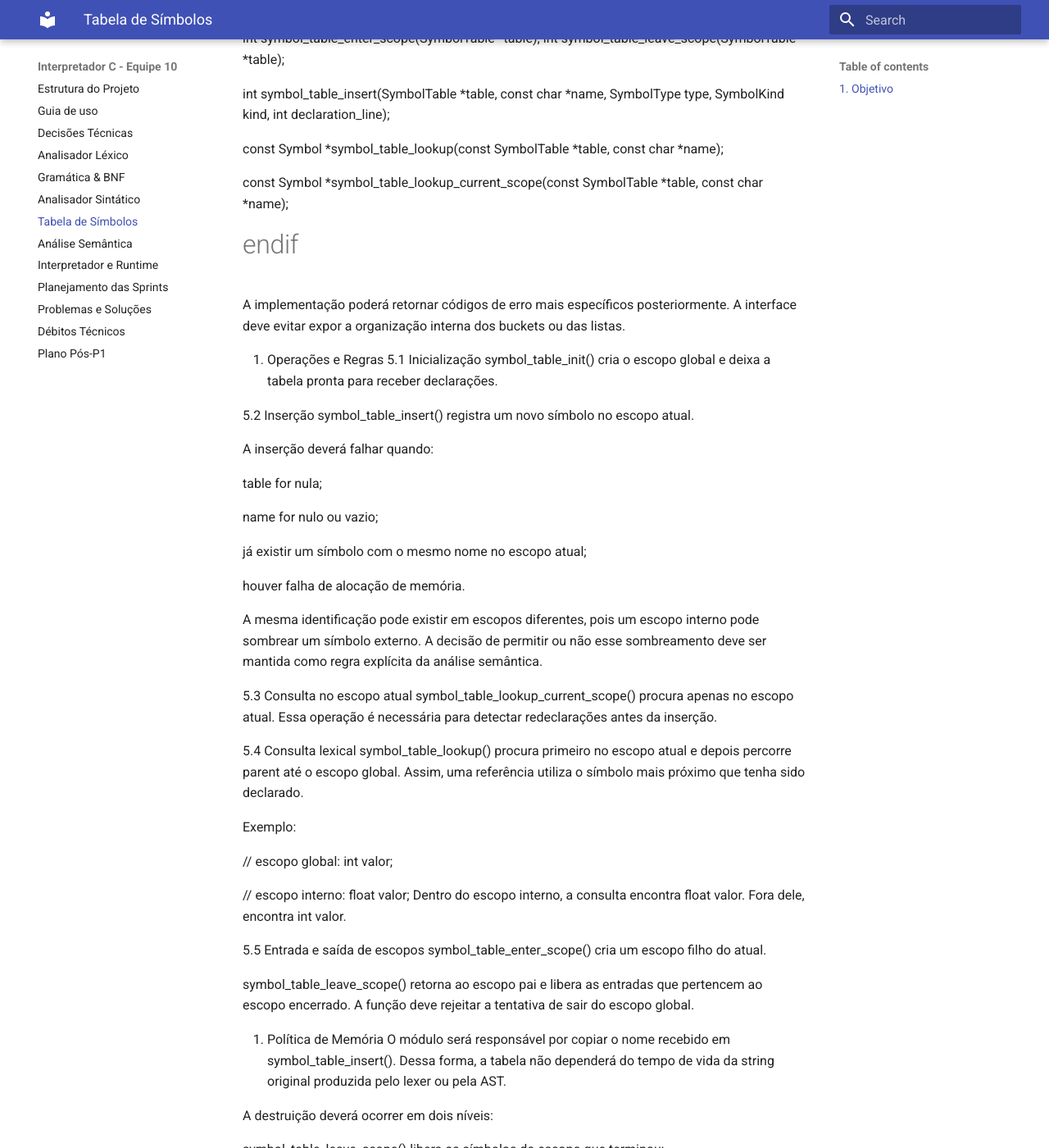
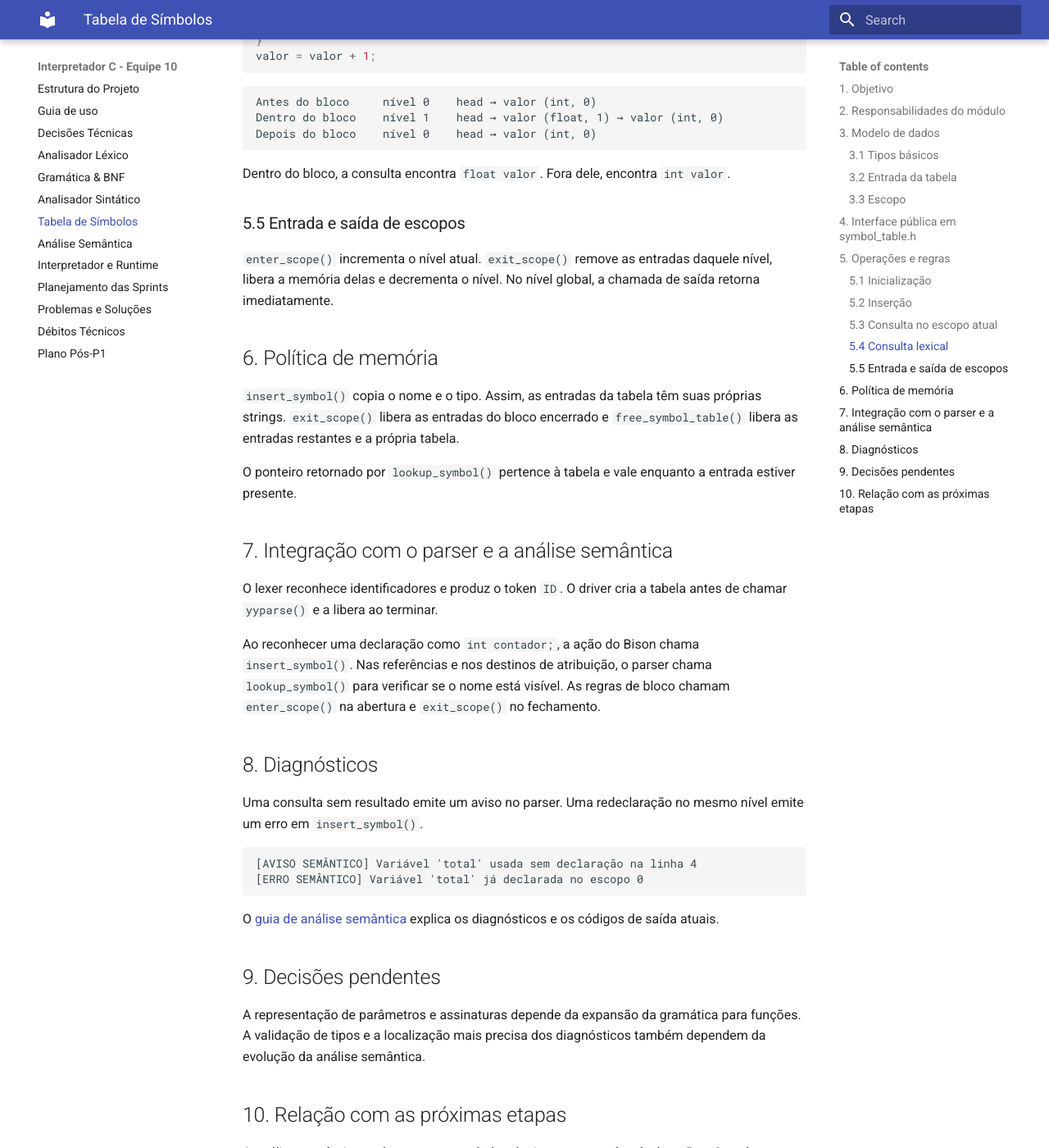
Before and after one commit to interpretador-c-unb/Compiladores1-equipe10, an MkDocs documentation site: the page built from documentos/tabela-simbolos.md, in a window 1280 px wide and 1400 px high, scrolled down 2159 px. Shown: the whole window at 82% size. Built offline with MkDocs 1.6.1 and Material for MkDocs 9.7.7, drawn with Linux system fonts in a browser that asks for light colours; some of the changed text lies outside the part shown.

Commit message:
docs(simbolos): atualiza a documentação dos escopos

````diff
--- a/documentos/tabela-simbolos.md
+++ b/documentos/tabela-simbolos.md
@@ -2,232 +2,123 @@
 
 ## 1. Objetivo
 
-A tabela de símbolos será o componente responsável por registrar e consultar os identificadores reconhecidos pelo compilador. Ela permitirá associar cada nome usado no programa às informações necessárias para as próximas etapas do interpretador, como análise semântica, verificação de tipos e execução.
+A tabela de símbolos registra os identificadores declarados e permite consultar o tipo e o escopo de cada declaração durante a análise. O módulo está em `src/symbol_table.h` e `src/symbol_table.c`.
 
-Nesta etapa, este documento especifica a arquitetura prevista para os arquivos:
+## 2. Responsabilidades do módulo
+
+- Inserir símbolos declarados no programa e localizá-los por nome.
+- Armazenar o tipo declarado e o nível de escopo.
+- Detectar redeclarações no mesmo escopo.
+- Manter visíveis as declarações do bloco atual e dos blocos externos.
+- Liberar a memória das entradas ao encerrar o escopo ou destruir a tabela.
+
+## 3. Modelo de dados
+
+### 3.1 Tipos básicos
+
+O campo `data_type` guarda o tipo declarado como texto, por exemplo `int`, `float` ou `char`. Esse campo registra a declaração para uso na análise.
+
+### 3.2 Entrada da tabela
+
+```c
+typedef struct Symbol {
+    char *name;
+    char *data_type;
+    int scope_level;
+    struct Symbol *next;
+} Symbol;
+```
+
+`name` identifica a variável, `scope_level` indica onde ela foi declarada e `next` aponta para a próxima entrada da lista encadeada.
+
+### 3.3 Escopo
+
+```c
+typedef struct SymbolTable {
+    Symbol *head;
+    int current_scope;
+} SymbolTable;
+```
+
+`head` aponta para a entrada mais recente. O nível global é 0 e cada bloco aberto incrementa `current_scope`. Todas as entradas visíveis ficam na mesma lista.
+
+## 4. Interface pública em `symbol_table.h`
+
+```c
+SymbolTable *create_symbol_table(void);
+int insert_symbol(SymbolTable *table, const char *name, const char *data_type);
+Symbol *lookup_symbol(SymbolTable *table, const char *name);
+void enter_scope(SymbolTable *table);
+void exit_scope(SymbolTable *table);
+void free_symbol_table(SymbolTable *table);
+```
+
+## 5. Operações e regras
+
+### 5.1 Inicialização
+
+`create_symbol_table()` cria uma lista vazia com o nível de escopo em 0.
+
+### 5.2 Inserção
+
+`insert_symbol()` insere a declaração no início da lista e retorna `1`. Retorna `0` se a tabela ou o nome forem nulos ou se o mesmo nome já existir no nível atual. O mesmo nome pode aparecer em níveis diferentes.
+
+### 5.3 Consulta no escopo atual
+
+Durante a inserção, a verificação de redeclaração compara o nome e o nível de escopo da entrada com os da nova declaração.
+
+### 5.4 Consulta lexical
+
+`lookup_symbol()` percorre a lista a partir de `head` e retorna a primeira entrada com o nome solicitado. Se o nome estiver ausente, retorna `NULL`. Como as declarações do bloco atual entram na frente da lista, elas podem sombrear declarações externas.
+
+```c
+int valor = 1;
+{
+    float valor = 2.5;
+    valor = valor + 1;
+}
+valor = valor + 1;
+```
 
 ```text
-src/symbol_table.h
-src/symbol_table.c
-A implementação do módulo e sua integração ao parser são atividades separadas.
+Antes do bloco     nível 0    head → valor (int, 0)
+Dentro do bloco    nível 1    head → valor (float, 1) → valor (int, 0)
+Depois do bloco    nível 0    head → valor (int, 0)
+```
 
-2. Responsabilidades do Módulo
-A tabela de símbolos deverá:
+Dentro do bloco, a consulta encontra `float valor`. Fora dele, encontra `int valor`.
 
-inserir símbolos declarados no programa;
+### 5.5 Entrada e saída de escopos
 
-localizar símbolos por nome;
+`enter_scope()` incrementa o nível atual. `exit_scope()` remove as entradas daquele nível, libera a memória delas e decrementa o nível. No nível global, a chamada de saída retorna imediatamente.
 
-armazenar o tipo declarado e a categoria do símbolo;
+## 6. Política de memória
 
-detectar redeclarações no mesmo escopo;
+`insert_symbol()` copia o nome e o tipo. Assim, as entradas da tabela têm suas próprias strings. `exit_scope()` libera as entradas do bloco encerrado e `free_symbol_table()` libera as entradas restantes e a própria tabela.
 
-representar escopos aninhados;
+O ponteiro retornado por `lookup_symbol()` pertence à tabela e vale enquanto a entrada estiver presente.
 
-permitir a consulta de um símbolo no escopo atual e nos escopos externos;
+## 7. Integração com o parser e a análise semântica
 
-liberar toda a memória alocada pelo módulo.
+O lexer reconhece identificadores e produz o token `ID`. O driver cria a tabela antes de chamar `yyparse()` e a libera ao terminar.
 
-A tabela não deverá executar expressões nem produzir a AST. Sua responsabilidade é manter as informações de identificação e escopo que serão consumidas pela análise semântica.
+Ao reconhecer uma declaração como `int contador;`, a ação do Bison chama `insert_symbol()`. Nas referências e nos destinos de atribuição, o parser chama `lookup_symbol()` para verificar se o nome está visível. As regras de bloco chamam `enter_scope()` na abertura e `exit_scope()` no fechamento.
 
-3. Modelo de Dados Previsto
-A implementação deverá utilizar tipos enumerados para evitar que os demais módulos dependam de números mágicos.
+## 8. Diagnósticos
 
-3.1 Tipos básicos
-Uma representação inicial possível para tipos da linguagem é:
+Uma consulta sem resultado emite um aviso no parser. Uma redeclaração no mesmo nível emite um erro em `insert_symbol()`.
 
-typedef enum {
-    SYMBOL_TYPE_INT,
-    SYMBOL_TYPE_FLOAT,
-    SYMBOL_TYPE_CHAR,
-    SYMBOL_TYPE_VOID
-} SymbolType;
-A categoria do símbolo identifica como o nome foi declarado:
+```text
+[AVISO SEMÂNTICO] Variável 'total' usada sem declaração na linha 4
+[ERRO SEMÂNTICO] Variável 'total' já declarada no escopo 0
+```
 
-typedef enum {
-    SYMBOL_KIND_VARIABLE,
-    SYMBOL_KIND_FUNCTION,
-    SYMBOL_KIND_PARAMETER
-} SymbolKind;
-As categorias de função e parâmetro podem ser utilizadas quando a gramática for expandida. Na primeira implementação, a categoria mais importante será SYMBOL_KIND_VARIABLE.
+O [guia de análise semântica](analise-semantica.md) explica os diagnósticos e os códigos de saída atuais.
 
-3.2 Entrada da tabela
-Cada símbolo deverá armazenar, no mínimo:
+## 9. Decisões pendentes
 
-typedef struct Symbol {
-    char *name;
-    SymbolType type;
-    SymbolKind kind;
-    int declaration_line;
-    struct Symbol *next;
-} Symbol;
-O campo next permite organizar as entradas em uma lista encadeada ou em um bucket de uma tabela hash. A escolha da estrutura interna pode ser refinada durante a implementação, sem alterar a interface pública.
+A representação de parâmetros e assinaturas depende da expansão da gramática para funções. A validação de tipos e a localização mais precisa dos diagnósticos também dependem da evolução da análise semântica.
 
-3.3 Escopo
-Os escopos deverão formar uma pilha ou cadeia de escopos:
+## 10. Relação com as próximas etapas
 
-typedef struct Scope {
-    Symbol *symbols;
-    struct Scope *parent;
-    unsigned int depth;
-} Scope;
-symbols: contém os símbolos declarados naquele escopo;
-
-parent: aponta para o escopo externo;
-
-depth: identifica a profundidade para fins de diagnóstico e depuração.
-
-O escopo global não possui parent. Ao entrar em um bloco, um novo escopo é criado apontando para o escopo anterior. Ao sair do bloco, o escopo atual é destruído ou armazenado conforme a estratégia definida para a AST.
-
-4. Interface Pública Prevista em symbol_table.h
-A interface inicial deverá ser pequena e suficiente para a análise semântica:
-
-#ifndef SYMBOL_TABLE_H
-#define SYMBOL_TABLE_H
-
-#include
-
-typedef enum {
-    SYMBOL_TYPE_INT,
-    SYMBOL_TYPE_FLOAT,
-    SYMBOL_TYPE_CHAR,
-    SYMBOL_TYPE_VOID
-} SymbolType;
-
-typedef enum {
-    SYMBOL_KIND_VARIABLE,
-    SYMBOL_KIND_FUNCTION,
-    SYMBOL_KIND_PARAMETER
-} SymbolKind;
-
-typedef struct Symbol Symbol;
-typedef struct Scope Scope;
-
-typedef struct {
-    Scope *current;
-} SymbolTable;
-
-void symbol_table_init(SymbolTable *table);
-void symbol_table_destroy(SymbolTable *table);
-
-int symbol_table_enter_scope(SymbolTable *table);
-int symbol_table_leave_scope(SymbolTable *table);
-
-int symbol_table_insert(SymbolTable *table,
-                        const char *name,
-                        SymbolType type,
-                        SymbolKind kind,
-                        int declaration_line);
-
-const Symbol *symbol_table_lookup(const SymbolTable *table,
-                                  const char *name);
-
-const Symbol *symbol_table_lookup_current_scope(const SymbolTable *table,
-                                                const char *name);
-
-#endif
-A implementação poderá retornar códigos de erro mais específicos posteriormente. A interface deve evitar expor a organização interna dos buckets ou das listas.
-
-5. Operações e Regras
-5.1 Inicialização
-symbol_table_init() cria o escopo global e deixa a tabela pronta para receber declarações.
-
-5.2 Inserção
-symbol_table_insert() registra um novo símbolo no escopo atual.
-
-A inserção deverá falhar quando:
-
-table for nula;
-
-name for nulo ou vazio;
-
-já existir um símbolo com o mesmo nome no escopo atual;
-
-houver falha de alocação de memória.
-
-A mesma identificação pode existir em escopos diferentes, pois um escopo interno pode sombrear um símbolo externo. A decisão de permitir ou não esse sombreamento deve ser mantida como regra explícita da análise semântica.
-
-5.3 Consulta no escopo atual
-symbol_table_lookup_current_scope() procura apenas no escopo atual. Essa operação é necessária para detectar redeclarações antes da inserção.
-
-5.4 Consulta lexical
-symbol_table_lookup() procura primeiro no escopo atual e depois percorre parent até o escopo global. Assim, uma referência utiliza o símbolo mais próximo que tenha sido declarado.
-
-Exemplo:
-
-// escopo global:
-int valor;
-
-// escopo interno:
-float valor;
-Dentro do escopo interno, a consulta encontra float valor. Fora dele, encontra int valor.
-
-5.5 Entrada e saída de escopos
-symbol_table_enter_scope() cria um escopo filho do atual.
-
-symbol_table_leave_scope() retorna ao escopo pai e libera as entradas que pertencem ao escopo encerrado. A função deve rejeitar a tentativa de sair do escopo global.
-
-6. Política de Memória
-O módulo será responsável por copiar o nome recebido em symbol_table_insert(). Dessa forma, a tabela não dependerá do tempo de vida da string original produzida pelo lexer ou pela AST.
-
-A destruição deverá ocorrer em dois níveis:
-
-symbol_table_leave_scope() libera os símbolos do escopo que terminou;
-
-symbol_table_destroy() libera o escopo global e qualquer estrutura restante.
-
-As funções de consulta retornam ponteiros de leitura (const Symbol *). O chamador não deverá liberar nem modificar essas entradas.
-
-7. Integração Planejada com o Parser e a Análise Semântica
-A tabela de símbolos não deve ser acoplada diretamente às regras léxicas. O lexer continua responsável por reconhecer identificadores e produzir o token ID.
-
-A integração deverá ocorrer nas ações semânticas do Bison ou em uma etapa semântica posterior:
-
-A declaração int contador; é reconhecida pelo parser;
-
-A ação semântica converte o tipo sintático para SymbolType;
-
-A ação chama symbol_table_insert();
-
-Uma inserção duplicada gera diagnóstico semântico;
-
-Uma referência a contador usa symbol_table_lookup();
-
-Uma consulta sem resultado gera diagnóstico de identificador não declarado.
-
-A tabela deve ser criada antes do início da análise e destruída ao final, preferencialmente pelo driver ou pelo módulo semântico. A definição final desse ciclo de vida deve ser tomada junto com a arquitetura da AST.
-
-8. Diagnósticos Esperados
-A tabela deve fornecer informação suficiente para mensagens como:
-
-Erro semântico: identificador 'total' não declarado na linha 4
-Erro semântico: redeclaração de 'total' na linha 7
-A formatação final das mensagens pertence à camada semântica. O módulo da tabela deve apenas indicar sucesso, ausência do símbolo ou conflito de declaração.
-
-9. Decisões que Ficam para a Implementação
-Tabela hash ou lista encadeada;
-
-Tamanho inicial e política de redimensionamento;
-
-Permissão de sombreamento em escopos internos;
-
-Representação de parâmetros e assinaturas de funções;
-
-Armazenamento de valor inicial ou apenas de metadados;
-
-Estratégia de preservação dos escopos para a AST e para diagnósticos posteriores.
-
-Essas decisões não alteram a interface conceitual descrita neste documento.
-
-10. Relação com as Próximas Etapas
-A arquitetura foi pensada para permitir a evolução do projeto:
-
-Sprint 5: implementar symbol_table.h e symbol_table.c;
-
-Análise Semântica: verificar declarações, referências e tipos;
-
-Escopos: integrar blocos compostos e funções quando a gramática for expandida;
-
-Interpretador: consultar informações de símbolos durante a execução, caso a arquitetura da AST necessite.
-
-Até que a implementação seja adicionada, este documento representa a especificação técnica do módulo, não uma declaração de que os arquivos C já existem.
+A análise semântica pode usar os metadados de tipo e escopo das declarações. Os valores durante a execução ficam a cargo do [ambiente de runtime planejado](interpretador.md).
````
